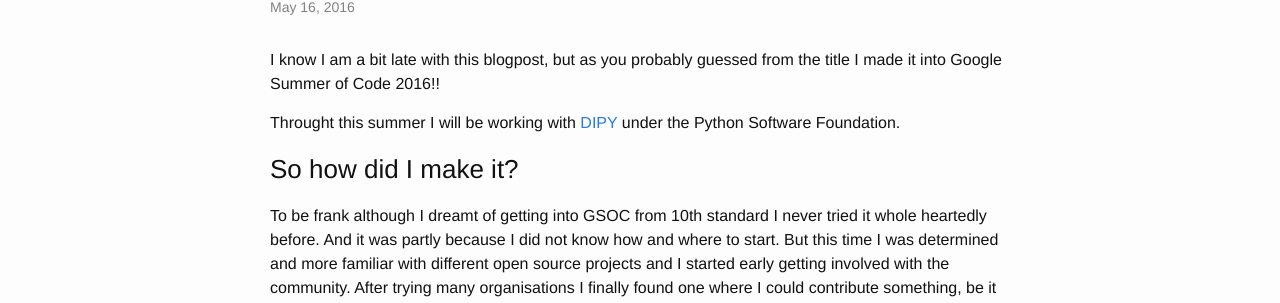
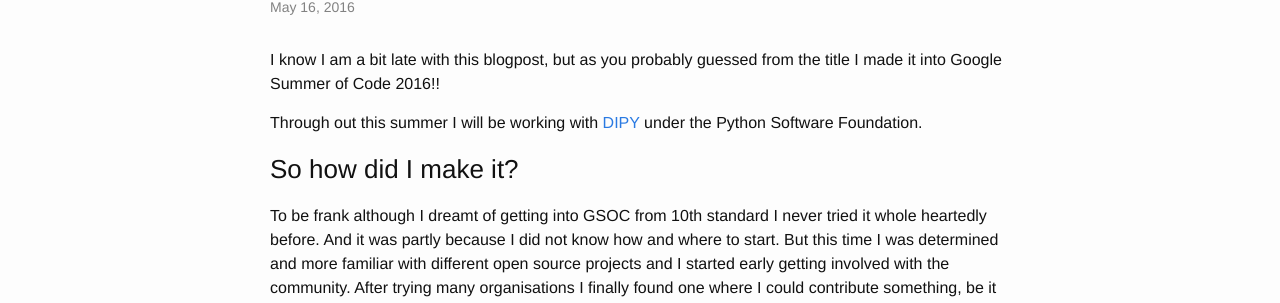
Before and after one commit to ghoshbishakh/blog, a Jekyll site: the page built from _posts/2016-05-15-google-summer-of-code-with-dipy.markdown, in a window 1280 px wide. Shown: the part 152-455 px from the top of the page. Built offline with Jekyll 4.4.1, drawn with Linux system fonts in a browser that asks for light colours; comment, search, counter and statistics services are not loaded.

Commit message:
Updated Site

```diff
--- a/_posts/2016-05-15-google-summer-of-code-with-dipy.markdown
+++ b/_posts/2016-05-15-google-summer-of-code-with-dipy.markdown
@@ -9,7 +9,7 @@ tags: [personal, gsoc]
 
 I know I am a bit late with this blogpost, but as you probably guessed from the title I made it into Google Summer of Code 2016!!<!--more-->
 
-Throught this summer I will be working with [DIPY](http://nipy.org/dipy/) under the Python Software Foundation.
+Through out this summer I will be working with [DIPY](http://nipy.org/dipy/) under the Python Software Foundation.
 
 ### So how did I make it?
 To be frank although I dreamt of getting into GSOC from 10th standard I never tried it whole heartedly before. And it was partly because I did not know how and where to start.
```
